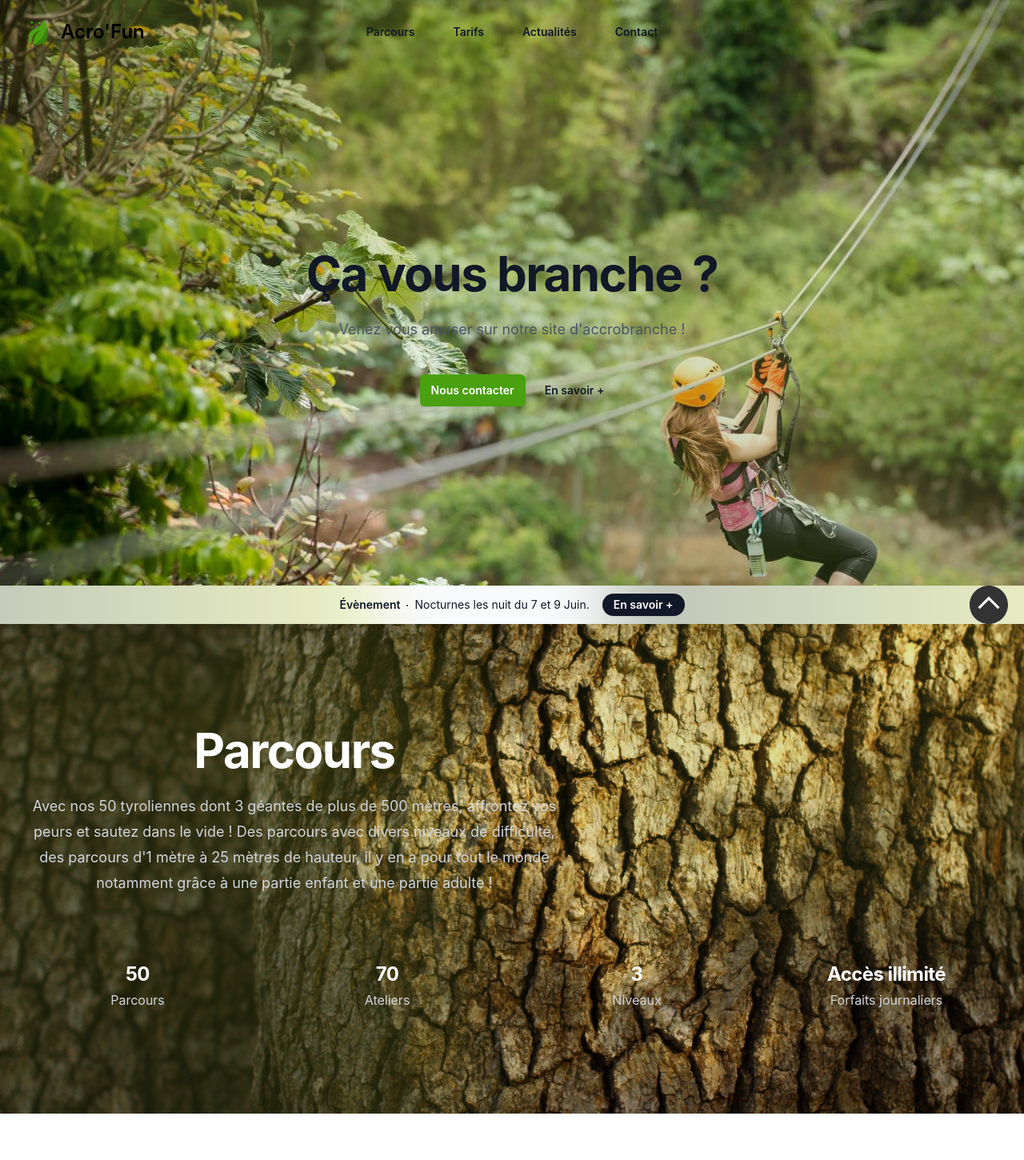
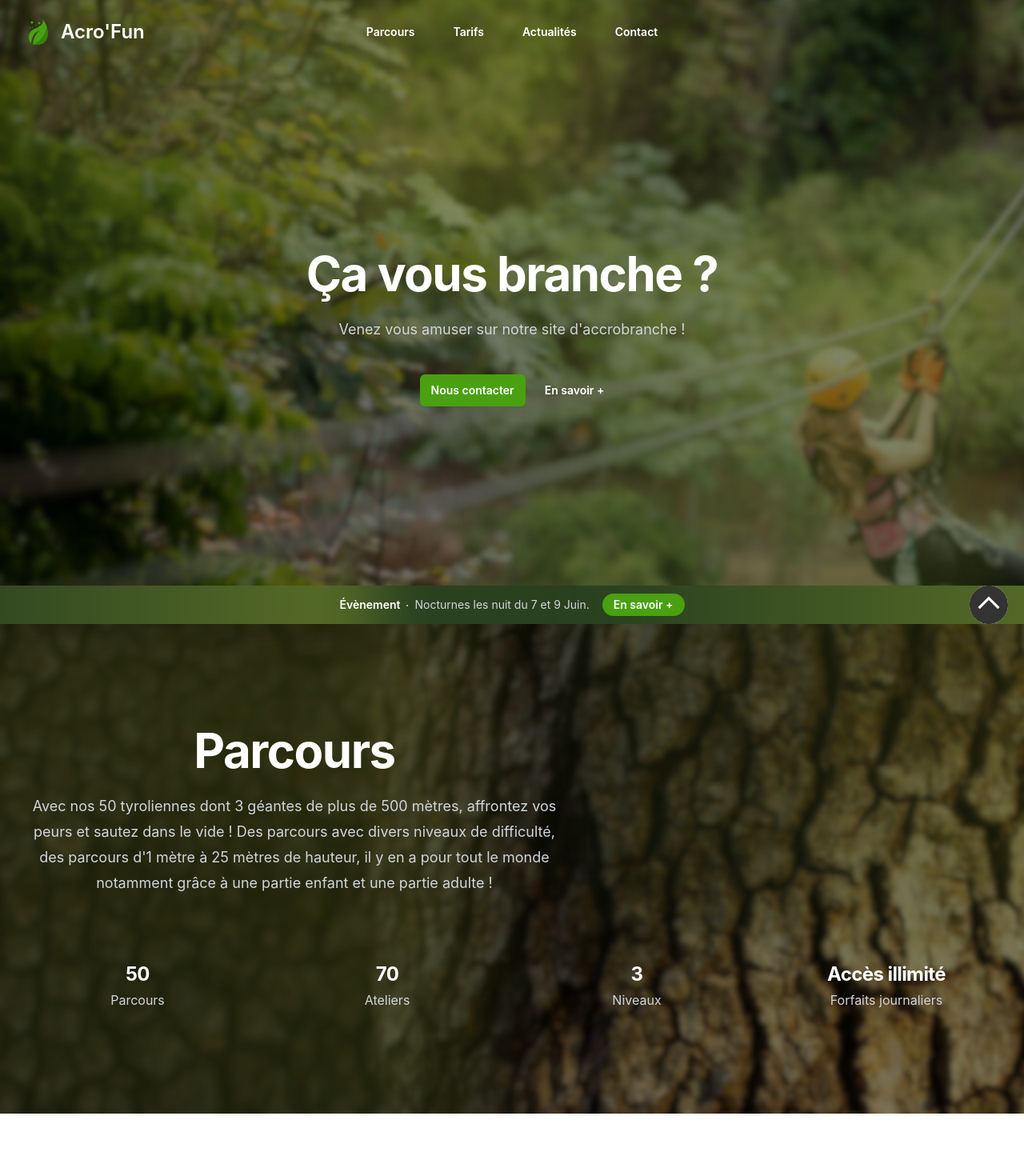
Before and after one commit to HM22-code/Static-web-page-showcase, a React (Create React App) app: page / in a window 1280 px wide. Shown: the top 1450 px of the page at 80% size. Built offline with nearby package versions, Linux system fonts and the light colour scheme.

Commit message:
Update dark styles

```diff
--- a/src/components/Banner.jsx
+++ b/src/components/Banner.jsx
@@ -2,7 +2,7 @@ import React from "react";
 
 function Banner() {
 	return (
-		<div class="relative isolate flex items-center gap-x-6 overflow-hidden bg-gray-50 px-6 py-2.5 sm:px-3.5 sm:before:flex-1">
+		<div class="relative isolate flex items-center gap-x-6 overflow-hidden bg-[#2a4120] px-6 py-2.5 sm:px-3.5 sm:before:flex-1">
 			<div class="absolute left-[max(-7rem,calc(50%-52rem))] top-1/2 -z-10 -translate-y-1/2 transform-gpu blur-2xl" aria-hidden="true">
 				<div class="aspect-[577/310] w-[36.0625rem] bg-gradient-to-r from-[#2a4120] to-[#cadb3a] opacity-30"></div>
 			</div>
@@ -10,10 +10,10 @@ function Banner() {
 				<div class="aspect-[577/310] w-[36.0625rem] bg-gradient-to-r from-[#2a4120] to-[#cadb3a] opacity-30"></div>
 			</div>
 			<div class="flex flex-wrap items-center gap-x-4 gap-y-2">
-				<p class="text-sm leading-6 text-gray-900">
-					<strong class="font-semibold">Évènement</strong><svg viewBox="0 0 2 2" class="mx-2 inline h-0.5 w-0.5 fill-current" aria-hidden="true"><circle cx="1" cy="1" r="1"/></svg>Nocturnes les nuit du 7 et 9 Juin.
+				<p class="text-sm leading-6 text-gray-300">
+					<strong class="text-white font-semibold">Évènement</strong><svg viewBox="0 0 2 2" class="mx-2 inline h-0.5 w-0.5 fill-current" aria-hidden="true"><circle cx="1" cy="1" r="1"/></svg>Nocturnes les nuit du 7 et 9 Juin.
 				</p>
-				<a href="#" class="flex-none rounded-full bg-gray-900 px-3.5 py-1 text-sm font-semibold text-white shadow-sm hover:bg-gray-700 focus-visible:outline focus-visible:outline-2 focus-visible:outline-offset-2 focus-visible:outline-gray-900">En savoir +</a>
+				<a href="#" class="flex-none rounded-full bg-[#49a010] px-3.5 py-1 text-sm font-semibold text-white shadow-sm hover:bg-[#90ff47] focus-visible:outline focus-visible:outline-2 focus-visible:outline-offset-2 focus-visible:outline-gray-900">En savoir +</a>
 			</div>
 			<div class="flex flex-1 justify-end"></div>
 		</div>
--- a/src/components/Body.jsx
+++ b/src/components/Body.jsx
@@ -14,8 +14,8 @@ function Body() {
 		<div className="dark:bg-slate-900">
 			<Banner/>
 			<Home/>
+			<Container/>
 			<Parkour/>
-			<Container/>
 			<Price/>
 			<Blog/>
 			<Contact/>
--- a/src/components/Home.jsx
+++ b/src/components/Home.jsx
@@ -1,6 +1,4 @@
 import React from "react";
-import zipline from "../assets/img/zipline.jpg";
-import woodbark from "../assets/img/wood-bark.jpg";
 
 function Home() {
 	return (
@@ -8,8 +6,7 @@ function Home() {
 			id="Accueil"
 			className="pb-10"
 		>
-			<div class="relative isolate overflow-hidden bg-gray-900 py-24 sm:py-32">
-				<img src={woodbark} alt="" class="absolute inset-0 -z-10 h-full w-full object-cover object-right md:object-center"/>
+			<div class="bg-wood-bark-dark relative isolate overflow-hidden bg-gray-900 py-24 sm:py-32">
 				<div class="hidden sm:absolute sm:-top-10 sm:right-1/2 sm:-z-10 sm:mr-10 sm:block sm:transform-gpu sm:blur-3xl" aria-hidden="true">
 					<div class="aspect-[1097/845] w-[68.5625rem] bg-gradient-to-tr from-[#2a4120] to-[#cadb3a] opacity-20" ></div>
 				</div>
--- a/src/components/NavBar.jsx
+++ b/src/components/NavBar.jsx
@@ -3,21 +3,20 @@ import leaf from "../assets/img/leaf.png";
 
 function NavBar() {
 	return (
-		<div class="bg-zipline">
-			<div className="bg-zipline blur-sm"></div>
+		<div class="bg-zipline-dark">
 			<header class="absolute inset-x-0 top-0 z-50">
 				<nav class="flex items-center justify-between p-6 lg:px-8" aria-label="Global">
 					<div class="flex lg:flex-1">
 						<a href="" class="flex items-center mb-4 sm:mb-0 space-x-3 rtl:space-x-reverse">
 							<img src={leaf} class="h-8" alt="Acro'Fun Logo"/>
-							<span class="self-center text-2xl font-semibold whitespace-nowrap dark:text-white">Acro'Fun</span>
+							<span class="self-center text-2xl font-semibold whitespace-nowrap text-white">Acro'Fun</span>
 						</a>
 					</div>
 					<div class="hidden lg:flex lg:gap-x-12">
-						<a href="#" class="text-sm font-semibold leading-6 text-gray-900">Parcours</a>
-						<a href="#" class="text-sm font-semibold leading-6 text-gray-900">Tarifs</a>
-						<a href="#" class="text-sm font-semibold leading-6 text-gray-900">Actualités</a>
-						<a href="#" class="text-sm font-semibold leading-6 text-gray-900">Contact</a>
+						<a href="#" class="text-sm font-semibold leading-6 text-white hover:text-gray-300">Parcours</a>
+						<a href="#" class="text-sm font-semibold leading-6 text-white hover:text-gray-300">Tarifs</a>
+						<a href="#" class="text-sm font-semibold leading-6 text-white hover:text-gray-300">Actualités</a>
+						<a href="#" class="text-sm font-semibold leading-6 text-white hover:text-gray-300">Contact</a>
 					</div>
 					<div class="hidden lg:flex lg:flex-1 lg:justify-end"></div>
 				</nav>
@@ -29,11 +28,11 @@ function NavBar() {
 				<div class="mx-auto max-w-2xl py-32 sm:py-48 lg:py-56">
 					<div class="hidden sm:mb-8 sm:flex sm:justify-center">	</div>
 					<div class="text-center">
-						<h1 class="text-4xl font-bold tracking-tight text-gray-900 sm:text-6xl">Ça vous branche ?</h1>
-						<p class="mt-6 text-lg leading-8 text-gray-600">Venez vous amuser sur notre site d'accrobranche !</p>
+						<h1 class="text-4xl font-bold tracking-tight text-white sm:text-6xl">Ça vous branche ?</h1>
+						<p class="mt-6 text-lg leading-8 text-gray-300">Venez vous amuser sur notre site d'accrobranche !</p>
 						<div class="mt-10 flex items-center justify-center gap-x-6">
-							<a href="#" class="rounded-md bg-[#49a010] px-3.5 py-2.5 text-sm font-semibold text-white shadow-sm hover:bg-indigo-500 focus-visible:outline focus-visible:outline-2 focus-visible:outline-offset-2 focus-visible:outline-indigo-600">Nous contacter</a>
-							<a href="#" class="text-sm font-semibold leading-6 text-gray-900">En savoir +</a>
+							<a href="#" class="rounded-md bg-[#49a010] px-3.5 py-2.5 text-sm font-semibold text-white shadow-sm hover:bg-[#90ff47]  focus-visible:outline focus-visible:outline-2 focus-visible:outline-offset-2 focus-visible:outline-indigo-600">Nous contacter</a>
+							<a href="#" class="text-sm font-semibold leading-6 text-white hover:text-gray-300">En savoir +</a>
 						</div>
 					</div>
 				</div>
--- a/tailwind.config.js
+++ b/tailwind.config.js
@@ -5,8 +5,8 @@ module.exports = {
 	theme: {
 		extend: {
 			backgroundImage: {
-				"wood-bark": "url('./assets/img/wood-bark.jpg')",
-				"zipline": "url('./assets/img/zipline.jpg')",
+				"wood-bark-dark": "url('./assets/img/wood-bark-dark.png')",
+				"zipline-dark": "url('./assets/img/zipline-dark.png')",
 			},
 		},
 	},
```
Also changed, not shown: src/assets/img/wood-bark-dark.png (added), src/assets/img/zipline-dark.png (added).
